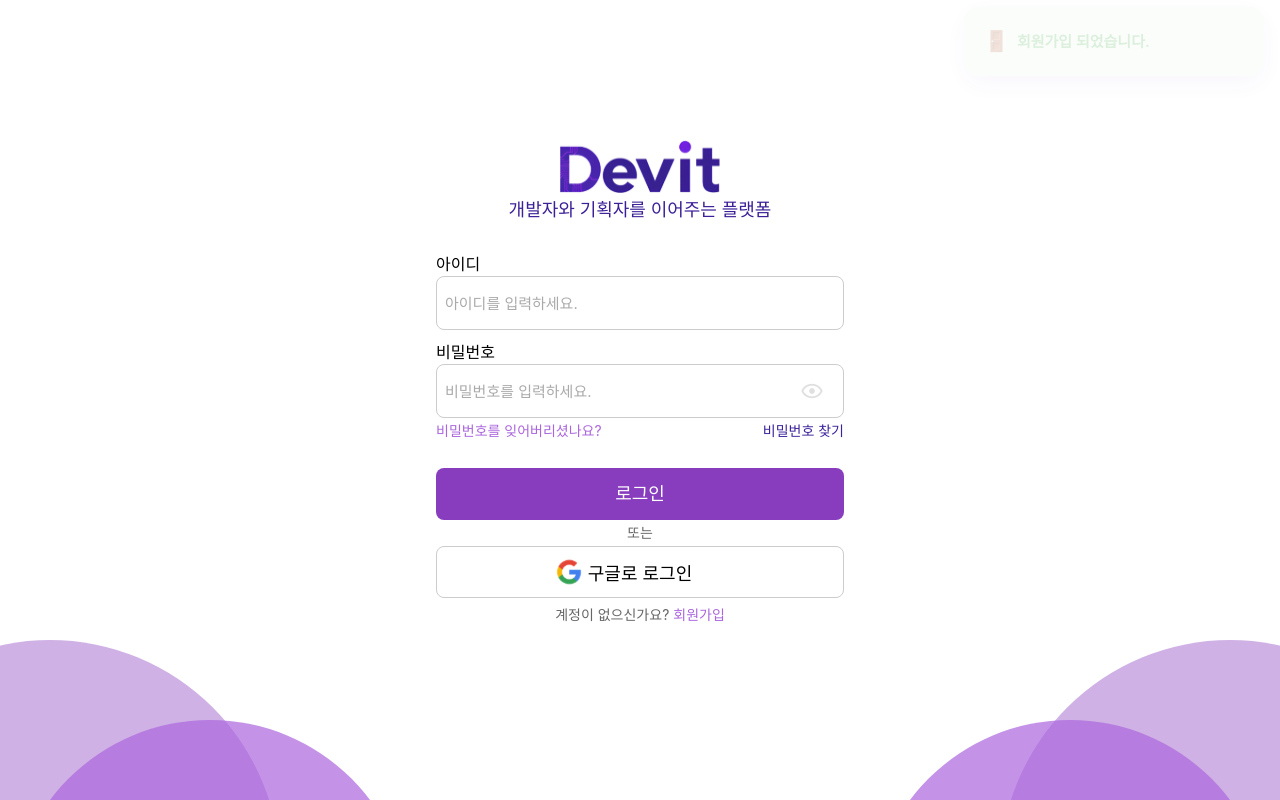
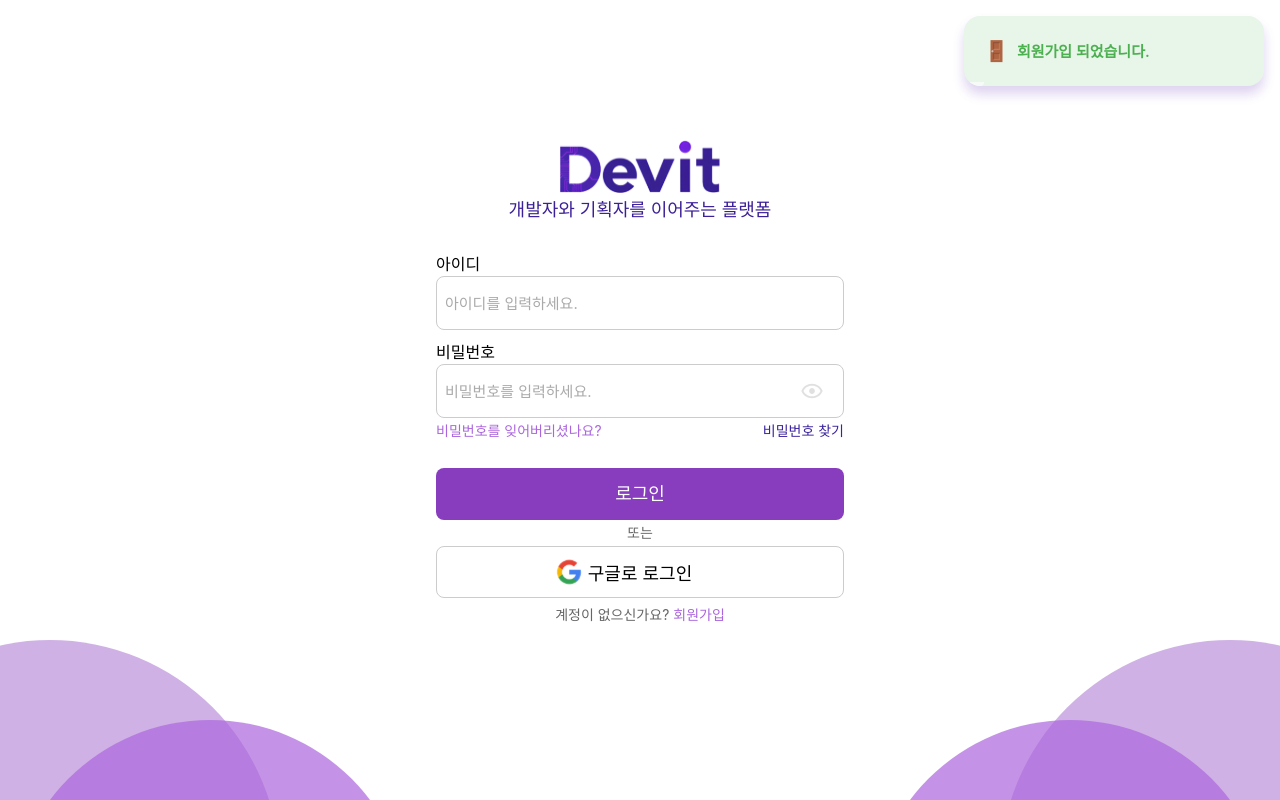
Before and after one commit to technologyaa/Devit-Web, a React (Vite) app: page /signup/2 in a window 1280 px wide. Both pictures are taken after a click on the element "회원가입". Built offline with nearby package versions, Linux system fonts and the light colour scheme.

Commit message:
fix: 토스트 메시지 1개까지 띄우게 수정

```diff
--- a/src/toasts/Alarm.jsx
+++ b/src/toasts/Alarm.jsx
@@ -3,25 +3,32 @@ import { ToastContainer, ToastContent, ToastIcon, ToastMessage } from "./Toast";
 
 let activeToasts = [];
 
-export const Alarm = async (
+export const Alarm = (
   icon,
   message,
   textColor = "#883cbe",
   bgColor = "#f3e8ff"
 ) => {
-  // 🧹 2개 초과 시 가장 오래된 토스트 제거
-  if (activeToasts.length >= 2) {
+  // 1️⃣ 기존 toast가 있으면 fadeOut 후 제거
+  if (activeToasts.length > 0) {
     const oldestId = activeToasts.shift();
-    toast.dismiss(oldestId);
-
-    // react-hot-toast가 실제로 DOM에서 제거될 때까지 살짝 대기 (안 하면 3개 뜰 수 있음)
-    await new Promise((res) => setTimeout(res, 50));
+    // 기존 toast에 fadeOut 클래스 적용 후 400ms 후 dismiss
+    const element = document.getElementById(`toast-${oldestId}`);
+    if (element) {
+      element.classList.add("fade-out"); // CSS에서 정의
+      setTimeout(() => {
+        toast.dismiss(oldestId);
+      }, 400); // fadeOut 애니메이션 길이와 동일
+    } else {
+      toast.dismiss(oldestId);
+    }
   }
 
-  // 🆕 새 토스트 생성
+  // 2️⃣ 새 toast 생성
   const id = toast.custom(
     (t) => (
       <ToastContainer
+        id={`toast-${t.id}`} // DOM 요소에 id 추가
         color={textColor}
         bgColor={bgColor}
         onClick={(e) => {
@@ -41,7 +48,6 @@ export const Alarm = async (
     }
   );
 
-  // 배열에 새 토스트 ID 추가
   activeToasts.push(id);
 
   // 자동 제거 시 배열에서도 제거
--- a/src/toasts/Toast.js
+++ b/src/toasts/Toast.js
@@ -1,15 +1,18 @@
 import styled, { keyframes } from "styled-components";
 
+// 슬라이드업
 const slideUp = keyframes`
   from { transform: translateY(12px); opacity: 0; }
   to { transform: translateY(0); opacity: 1; }
 `;
 
+// 기본 fadeOut (애니메이션)
 const fadeOut = keyframes`
   from { opacity: 1; }
-  to { transform: translateY(-12px); opacity: 0; }
+  to { opacity: 0; transform: translateY(-12px); }
 `;
 
+// progress bar
 const shrink = keyframes`
   from { width: 100%; }
   to { width: 0; }
@@ -26,11 +29,11 @@ export const ToastContainer = styled.div`
   font-weight: 600;
   font-size: 15px;
   width: 260px;
-  box-shadow: 0 8px 24px rgba(91, 33, 182, 0.2);
+  box-shadow: 0 8px 12px rgba(91, 33, 182, 0.2);
   position: relative;
   overflow: hidden;
-  animation: ${slideUp} 0.4s ease, ${fadeOut} 0.4s ease 2.6s forwards;
   height: 42px;
+  animation: ${slideUp} 0.4s ease forwards;
 
   &::after {
     content: "";
@@ -40,8 +43,13 @@ export const ToastContainer = styled.div`
     height: 4px;
     background: #ffffffaa;
     width: 100%;
-    animation: ${shrink} 2.6s linear forwards;
+    animation: ${shrink} 3s linear forwards;
     border-radius: 0 0 16px 16px;
+  }
+
+  // fadeOut 클래스 적용 시
+  &.fade-out {
+    animation: ${fadeOut} 0s ease forwards;
   }
 `;
 
```
